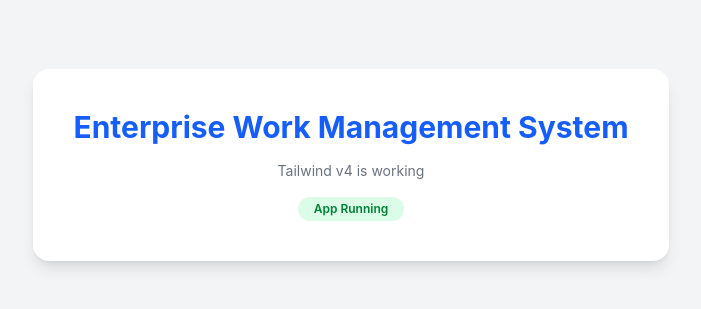
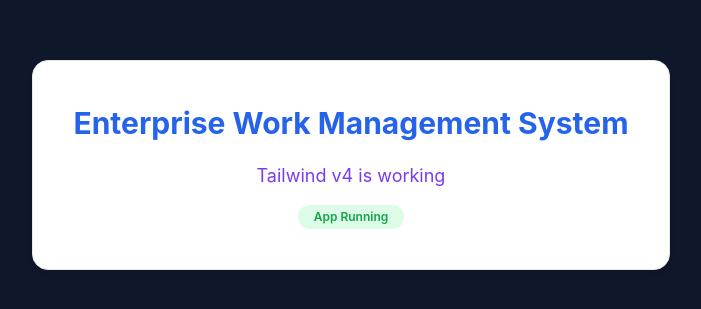
Before and after one commit to Kunal-8759/enterprise-work-management, a React app in the folder frontend/: page / in a window 1280 px wide. Shown: the part 235-544 px from the top of the page, without its empty margins (289-990 px from the left). Built offline with nearby package versions, Linux system fonts and the light colour scheme; the HTML template or start-up script is replaced by a standard one.

Commit message:
configured standardized way to use CSS

```diff
--- a/frontend/src/HealthCheck.jsx
+++ b/frontend/src/HealthCheck.jsx
@@ -1,24 +1,19 @@
-
-function HealthCheck(){
-
+function HealthCheck() {
     return (
-        <>
-            <div className="min-h-screen flex flex-col items-center justify-center bg-gray-100 dark:bg-gray-900">
-                <div className="bg-white dark:bg-gray-800 rounded-2xl shadow-lg p-10 flex flex-col items-center gap-4">
-                <h1 className="text-3xl font-bold text-blue-600 dark:text-blue-400">
+        <div className="page-wrapper">
+            <div className="card">
+                <h1 className="heading-primary">
                     Enterprise Work Management System
                 </h1>
-                <p className="text-gray-500 dark:text-gray-300 text-sm">
+                <p className="text-secondary">
                     Tailwind v4 is working
                 </p>
-                <span className="px-4 py-1 rounded-full bg-green-100 text-green-700 text-xs font-semibold">
+                <span className="badge-success">
                     App Running
                 </span>
-                </div>
             </div>
-        </>
-
-    )
+        </div>
+    );
 }
 
 export default HealthCheck;
--- a/frontend/src/index.css
+++ b/frontend/src/index.css
@@ -1 +1,137 @@
 @import "tailwindcss";
+
+@theme {
+  /* Colors */
+  --color-primary: #2563eb;
+  --color-primary-hover: #1d4ed8;
+  --color-secondary: #7c3aed;
+  --color-success: #16a34a;
+  --color-warning: #d97706;
+  --color-danger: #dc2626;
+  --color-background: #f3f4f6;
+  --color-surface: #ffffff;
+  --color-text-primary: #111827;
+  --color-text-secondary: #6b7280;
+  --color-border: #e5e7eb;
+
+  /* Dark mode colors */
+  --color-background-dark: #0f172a;
+  --color-surface-dark: #1e293b;
+  --color-text-primary-dark: #f1f5f9;
+  --color-text-secondary-dark: #94a3b8;
+  --color-border-dark: #334155;
+
+  /* Typography */
+  --font-sans: "Inter", ui-sans-serif, system-ui, sans-serif;
+  --font-size-xs: 0.75rem;
+  --font-size-sm: 0.875rem;
+  --font-size-base: 1rem;
+  --font-size-lg: 1.125rem;
+  --font-size-xl: 1.25rem;
+  --font-size-2xl: 1.5rem;
+  --font-size-3xl: 1.875rem;
+
+  /* Spacing */
+  --radius-sm: 0.375rem;
+  --radius-md: 0.625rem;
+  --radius-lg: 1rem;
+  --radius-xl: 1.5rem;
+
+  /* Shadows */
+  --shadow-card: 0 4px 6px -1px rgb(0 0 0 / 0.1);
+  --shadow-modal: 0 20px 25px -5px rgb(0 0 0 / 0.1);
+}
+
+/* Global base styles */
+@layer base {
+  * {
+    box-sizing: border-box;
+    margin: 0;
+    padding: 0;
+  }
+
+  body {
+    font-family: var(--font-sans);
+    font-size: var(--font-size-base);
+    background-color: var(--color-background-dark);
+    color: var(--color-text-primary);
+  }
+}
+
+/* Reusable component classes using @apply */
+@layer components {
+  .page-wrapper {
+    @apply min-h-screen flex items-center justify-center;
+  }
+
+  .card {
+    @apply flex flex-col items-center gap-4 p-10 rounded-2xl;
+    background-color: var(--color-surface);
+    box-shadow: var(--shadow-card);
+    border: 1px solid var(--color-border);
+  }
+
+  .heading-primary {
+    font-size: var(--font-size-3xl);
+    font-weight: 700;
+    color: var(--color-primary);
+  }
+
+  .text-secondary {
+    font-size: var(--font-size-lg);
+    color: var(--color-text-secondary);
+  }
+
+  .badge-success {
+    @apply px-4 py-1 rounded-full text-xs font-semibold;
+    background-color: #dcfce7;
+    color: var(--color-success);
+  }
+
+  .badge-warning {
+    @apply px-4 py-1 rounded-full text-xs font-semibold;
+    background-color: #fef9c3;
+    color: var(--color-warning);
+  }
+
+  .badge-danger {
+    @apply px-4 py-1 rounded-full text-xs font-semibold;
+    background-color: #fee2e2;
+    color: var(--color-danger);
+  }
+
+  .btn-primary {
+    @apply px-6 py-2 rounded-lg font-semibold transition-colors duration-200;
+    background-color: var(--color-primary);
+    color: #ffffff;
+  }
+
+  .btn-primary:hover {
+    background-color: var(--color-primary-hover);
+  }
+
+  .btn-secondary {
+    @apply px-6 py-2 rounded-lg font-semibold transition-colors duration-200;
+    background-color: transparent;
+    border: 1px solid var(--color-primary);
+    color: var(--color-primary);
+  }
+
+  .input-field {
+    @apply w-full px-4 py-2 rounded-lg outline-none transition-colors duration-200;
+    border: 1px solid var(--color-border);
+    font-size: var(--font-size-sm);
+    background-color: var(--color-surface);
+    color: var(--color-text-primary);
+  }
+
+  .input-field:focus {
+    border-color: var(--color-primary);
+  }
+
+  .input-error {
+    font-size: var(--font-size-xs);
+    color: var(--color-danger);
+    margin-top: 4px;
+  }
+}
```
